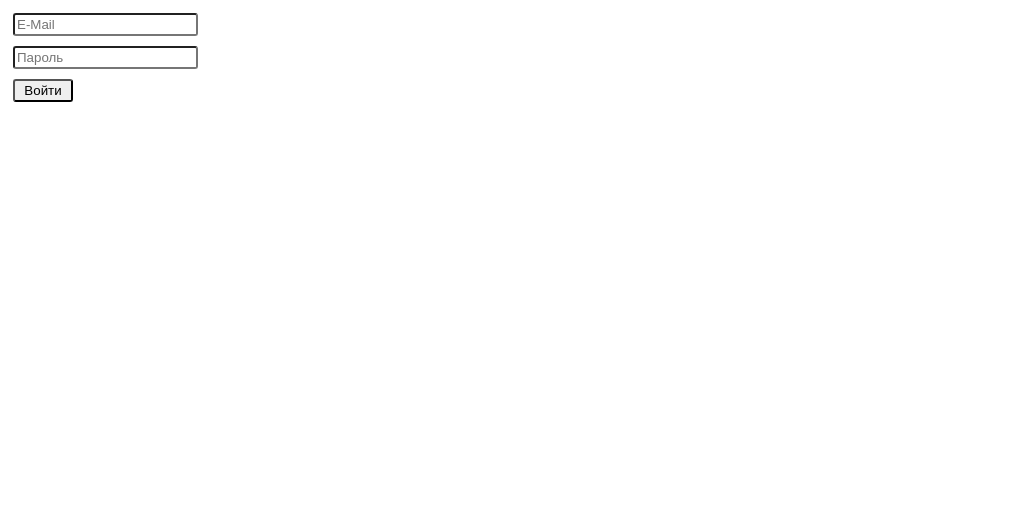
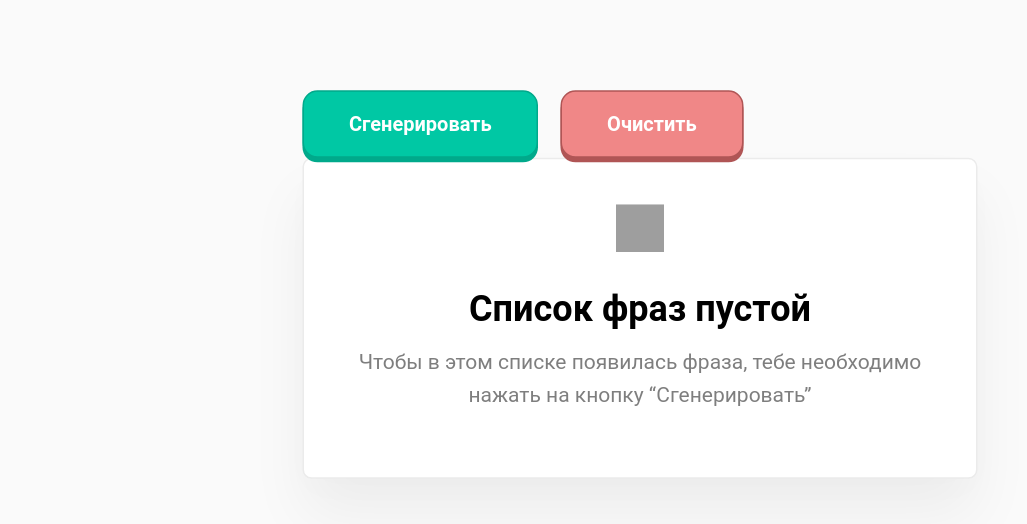
Before and after one commit to BRAUZER06/home-work-1, a React (Create React App) app: page / in a window 1280 px wide. Shown: the top 524 px of the page, without its empty margins (0-1027 px from the left). Built offline with nearby package versions, Linux system fonts and the light colour scheme; grey boxes are pictures that could not be loaded.

Commit message:
сделал домашку

```diff
--- a/package.json
+++ b/package.json
@@ -6,9 +6,10 @@
     "@testing-library/jest-dom": "^5.15.1",
     "@testing-library/react": "^11.2.7",
     "@testing-library/user-event": "^12.8.3",
+    "clsx": "^1.1.1",
     "react": "^17.0.2",
     "react-dom": "^17.0.2",
-    "react-scripts": "4.0.3",
+    "react-scripts": "^4.0.3",
     "web-vitals": "^1.1.2"
   },
   "scripts": {
--- a/src/index.js
+++ b/src/index.js
@@ -2,7 +2,8 @@
 import ReactDOM from 'react-dom';
 
 // import App from './tutorial-1/App.js';
-import App from './tutorial-2/App.js'
+// import App from './tutorial-2/App.js'
+import App from './tutorial-4/App'
 
 
 ReactDOM.render(
--- /dev/null
+++ b/src/tutorial-4/App.css
@@ -0,0 +1,78 @@
+* {
+  font-family: "Roboto";
+}
+
+body {
+  background-color: #FAFAFA;
+}
+
+.wrapper {
+  width: 450px;
+  margin: 50px auto;
+  transform: scale(1.5) translateY(70px);
+}
+
+.list {
+  max-height: 400px;
+  overflow: auto;
+  padding: 30px;
+  margin-bottom: 30px;
+}
+
+.btn {
+  height: 45px;
+  padding: 0 30px;
+  border: 0;
+  border-radius: 10px;
+  margin-right: 15px;
+  font-weight: 600;
+  cursor: pointer;
+  transition: all 0.15s ease;
+}
+.btn:active {
+  transform: translateY(2px);
+  box-shadow: none;
+}
+.btn_generate {
+  background-color: #00C8A4;
+  color: #fff;
+  box-shadow: 0 3px 0 #00A98B;
+  border: 1px solid #00A98B;
+}
+.btn_clear {
+  background-color: #F08787;
+  box-shadow: 0 3px 0 #B05555;
+  border: 1px solid #B05555;
+  color: #fff;
+}
+
+.block {
+  padding: 15px 30px;
+  background: #FFFFFF;
+  border: 1px solid #EBEBEB;
+  box-sizing: border-box;
+  box-shadow: 0px 9px 24px rgba(0, 0, 0, 0.01), 0px 25px 40px rgba(0, 0, 0, 0.05);
+  border-radius: 6px;
+  margin-bottom: 30px;
+}
+.block h3 {
+  font-size: 18px;
+}
+
+.empty-block {
+  text-align: center;
+  padding: 30px;
+}
+.empty-block h2 {
+  font-size: 24px;
+  margin-bottom: 0;
+}
+.empty-block p {
+  margin-top: 10px;
+  font-size: 14px;
+  opacity: 0.5;
+  line-height: 22px;
+}
+.block{
+  list-style-type: none;
+}
--- /dev/null
+++ b/src/tutorial-4/App.js
@@ -0,0 +1,84 @@
+import React from "react";
+import "./App.css";
+import EmptyBlock from "./components/EmptyBlock";
+import Phrase from "./components/Phrase";
+
+const adjectivesArr = [
+  "абсолютный",
+  "адский",
+  "азартный",
+  "активный",
+  "ангельский",
+  "астрономический",
+  "баснословный",
+  "безбожный",
+  "безбрежный",
+  "безвозвратный",
+  "безграничный",
+  "бездонный",
+  "бездушный",
+  "безжалостный",
+  "замечательно",
+  "замечательный",
+  "записной",
+  "запредельный",
+  "заядлый",
+  "звериный",
+  "зверский",
+  "зеленый",
+  "злой",
+  "злостный",
+  "значительный",
+  "неоспоримый",
+  "неотразимый",
+  "неоценимый",
+  "непередаваемый",
+];
+
+const nounsArr = [
+  "лгун",
+  "день",
+  "конь",
+  "олень",
+  "человек",
+  "программист",
+  "ребёнок",
+  "конец",
+  "город",
+  "дурак",
+];
+
+const App = () => {
+  const [text, setText] = React.useState([]);
+
+  const generation = (arrText) => {
+    return arrText[Math.floor(Math.random() * arrText.length)];
+  };
+
+  const buttonGenerateRandomText = () => {
+    setText([
+      `${generation(adjectivesArr)} ${generation(adjectivesArr)}  ${generation(
+        nounsArr
+      )}`,
+      ...text,
+    ]);
+  };
+
+  const buttonClickRemoveText = () => {
+    setText([]);
+  };
+
+  return (
+    <div className="wrapper">
+      <button className="btn btn_generate" onClick={buttonGenerateRandomText}>
+        Сгенерировать
+      </button>
+      <button className="btn btn_clear" onClick={buttonClickRemoveText}>
+        Очистить
+      </button>
+      {text.length > 0 ? <Phrase textArr={text} /> : <EmptyBlock />}
+    </div>
+  );
+};
+
+export default App;
--- /dev/null
+++ b/src/tutorial-4/components/EmptyBlock.jsx
@@ -0,0 +1,16 @@
+import React from "react";
+
+const EmptyBlock = () => {
+  return (
+    <div className="block empty-block">
+      <img src="/ghost.png" width="32px" height="32px" alt="Ghost" />
+      <h2>Список фраз пустой</h2>
+      <p>
+        Чтобы в этом списке появилась фраза, тебе необходимо нажать на кнопку
+        “Сгенерировать”
+      </p>
+    </div>
+  );
+};
+
+export default EmptyBlock;
--- /dev/null
+++ b/src/tutorial-4/components/Phrase.jsx
@@ -0,0 +1,13 @@
+import React from "react";
+
+const Phrase = ({ textArr }) => {
+  return (
+    <div>
+      {textArr.map((e, i) => (
+        <li  key={i} className="block">{e}</li>
+      ))}
+    </div>
+  );
+};
+
+export default Phrase;
```
